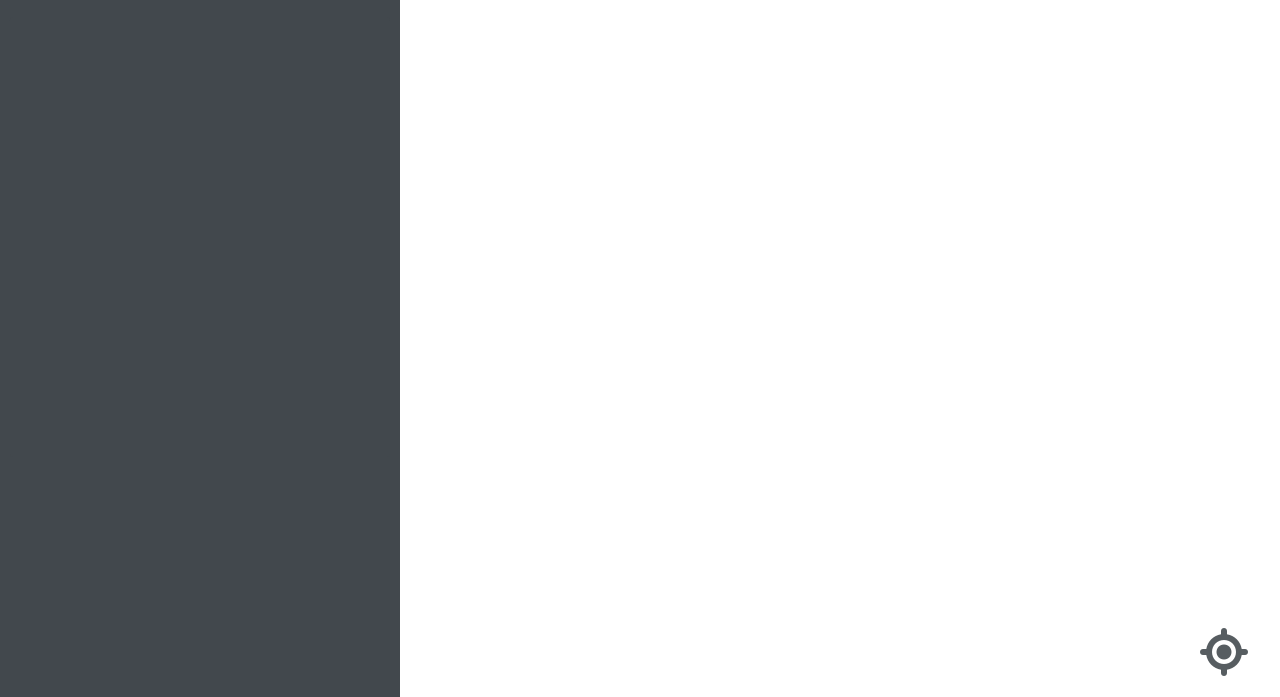
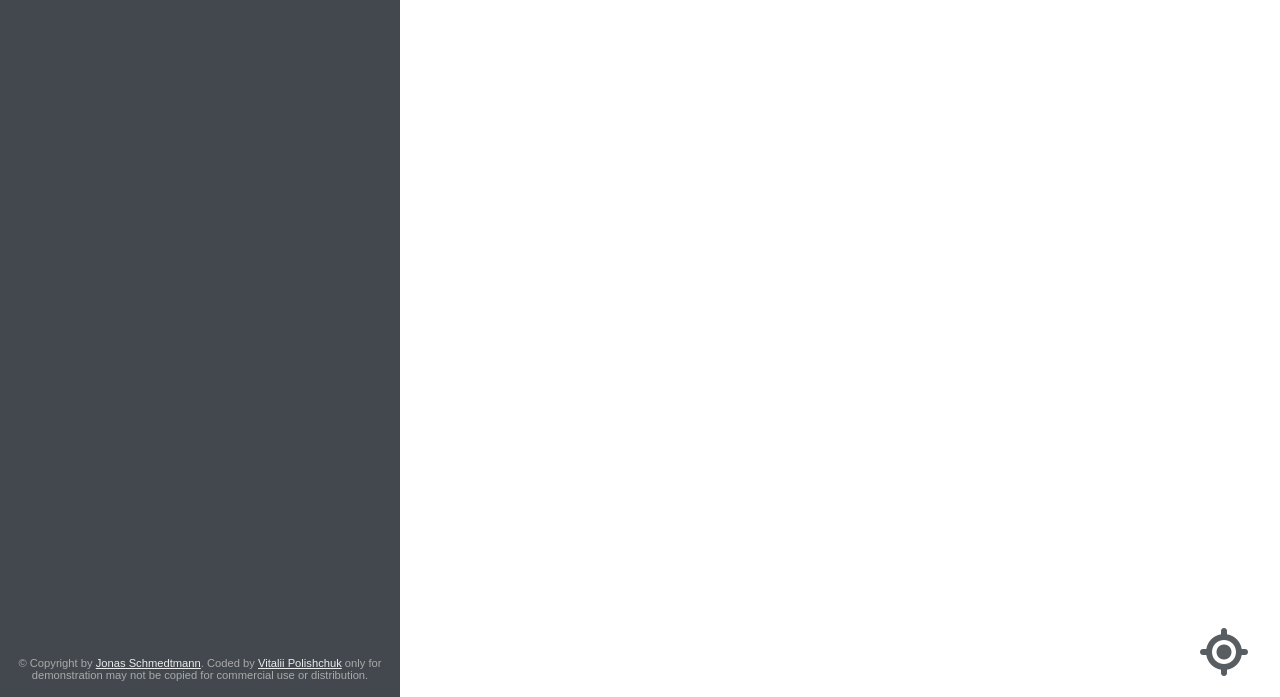
Before and after one commit to vitalypolishchuk/Exercise-tracker, a plain HTML site: page index.html in a window 1280 px wide. Shown: the part 103-800 px from the top of the page. Drawn offline with nearby package versions, Linux system fonts and the light colour scheme.

Commit message:
'copyright'

```diff
--- a/index.html
+++ b/index.html
@@ -57,6 +57,11 @@
           </form>
         </div>
         <div class="stat-out-container info-container hide-height"></div>
+        <p class="copyright">
+          © Copyright by <a href="https://twitter.com/jonasschmedtman">Jonas Schmedtmann</a>. Coded by
+          <a href="https://github.com/vitalypolishchuk">Vitalii Polishchuk</a> only for demonstration may not be copied for commercial use or
+          distribution.
+        </p>
       </section>
       <section id="map">
         <span class="all-markers"><i class="fa-solid fa-location-crosshairs"></i></span>
--- a/script.js
+++ b/script.js
@@ -323,6 +323,7 @@ class App {
     const bounds = L.latLngBounds(markerArray);
     this.#map.fitBounds(bounds);
   }
+  // add weather API and functionality
 }
 const app = new App();
 
--- a/styles.css
+++ b/styles.css
@@ -5,6 +5,12 @@
 }
 body {
   font-family: Arial, Helvetica, sans-serif;
+}
+a {
+  color: black;
+}
+a:visited {
+  color: black;
 }
 /*
 ====================================
@@ -44,6 +50,7 @@ INFO
 ====================================
 */
 .info {
+  position: relative;
   background: var(--color-dark--2);
   /* height: 600px; */
   width: 100%;
@@ -179,6 +186,9 @@ select {
   font-size: 1.5rem;
   color: var(--color-light--2);
 }
+.copyright {
+  display: none;
+}
 @media screen and (min-width: 900px) {
   .info {
     height: 100vh;
@@ -189,6 +199,17 @@ select {
   }
   .info-container {
     height: 640px;
+  }
+  .copyright {
+    text-align: center;
+    color: var(--color-light--1);
+    font-size: 0.7rem;
+    display: inline-block;
+    position: absolute;
+    bottom: 1rem;
+  }
+  .copyright a {
+    color: var(--color-light--2);
   }
 }
 /*
```
